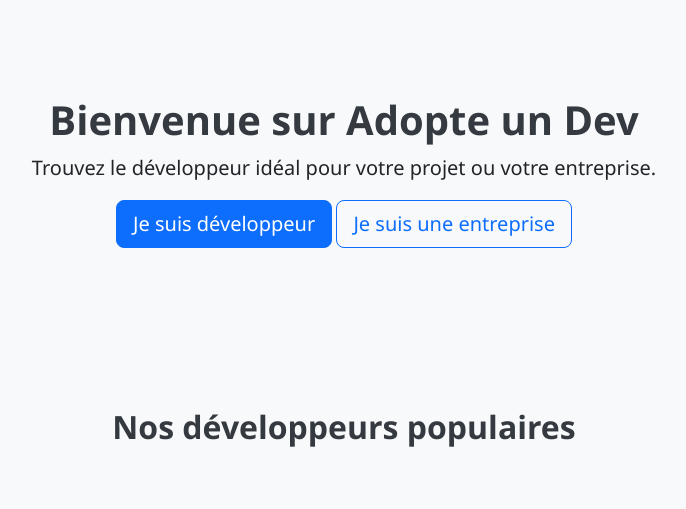
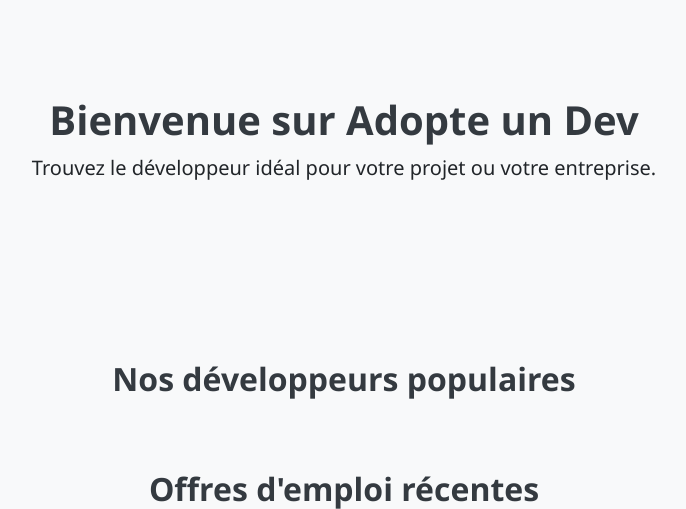
Before and after one commit to Mamadou1999/Projet_IFT785, a Flask app: template templates/index.html in a window 1280 px wide. Shown: the part 195-704 px from the top of the page, without its empty margins (296-982 px from the left). Run offline with Flask 2, Linux system fonts and the light colour scheme; the template is opened without the code that fills it, so the values that code supplies are empty; some web fonts are replaced.

Commit message:
refactor:suppression d'un bloc

```diff
--- a/templates/index.html
+++ b/templates/index.html
@@ -7,10 +7,10 @@
   <div class="container">
     <h1>Bienvenue sur Adopte un Dev</h1>
     <p class="lead">Trouvez le développeur idéal pour votre projet ou votre entreprise.</p>
-    <div class="cta-buttons">
+    <!-- <div class="cta-buttons">
       <a href="#" class="btn btn-primary btn-lg">Je suis développeur</a>
       <a href="#" class="btn btn-outline-primary btn-lg">Je suis une entreprise</a>
-    </div>
+    </div> -->
   </div>
 </div>
 
```
